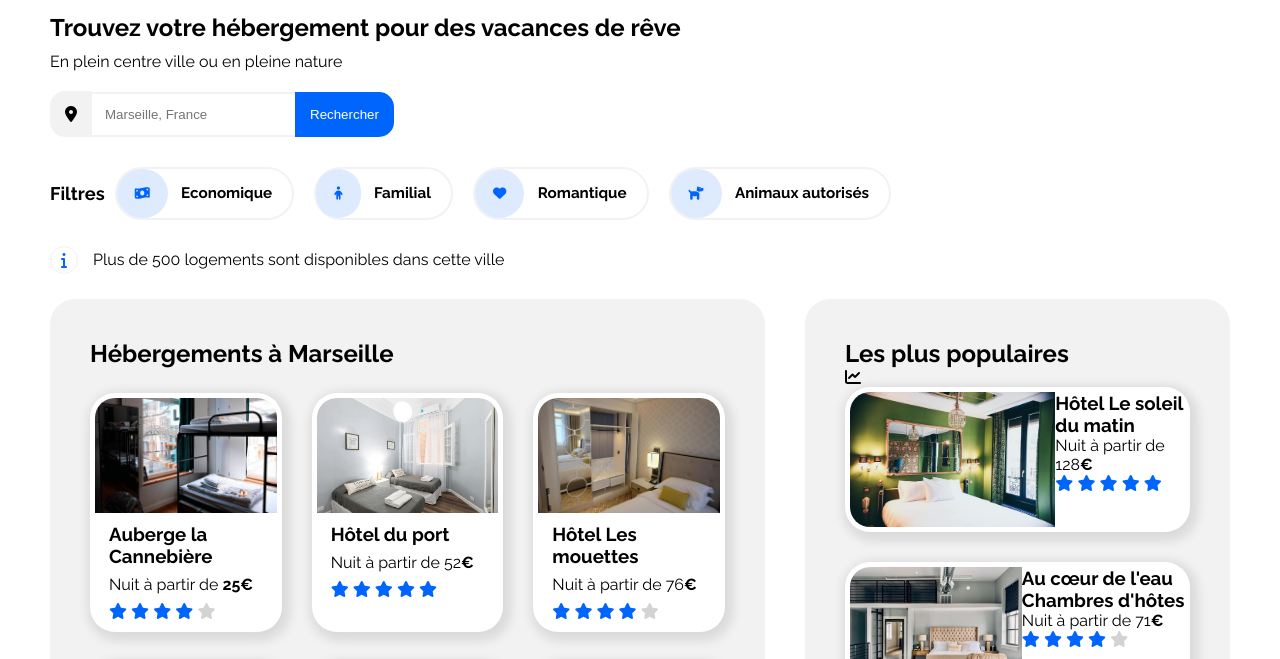
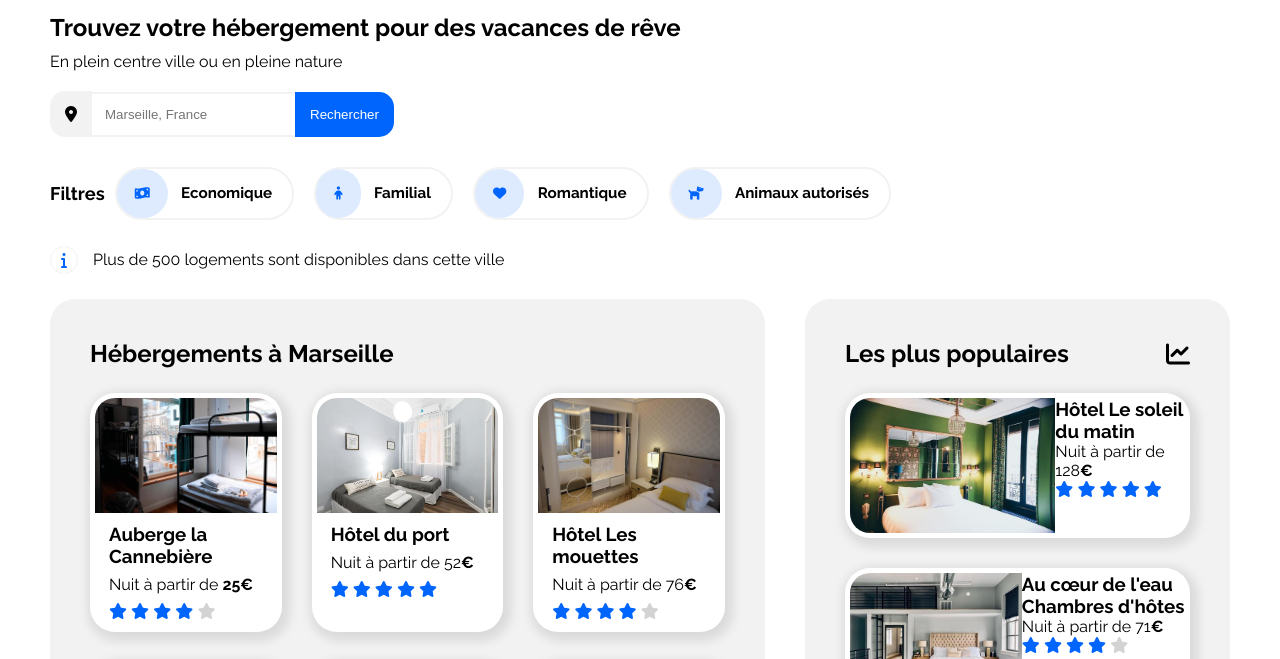
Before and after one commit to badbmo/ChloeRuard_2_30032021, a plain HTML site: page index.html in a window 1280 px wide. Shown: the part 107-766 px from the top of the page. Drawn offline with Linux system fonts and the light colour scheme.

Commit message:
mise en forme titre popular

```diff
--- a/style.css
+++ b/style.css
@@ -330,6 +330,17 @@ aside {
 	color: #000000;
 }
 
+#popular_main_title{
+	display:flex;
+	justify-content: space-between;
+	align-items: center;
+	padding-bottom: 25px;
+}
+
+.fas.fa-chart-line{
+	font-size: 1.5em;
+}
+
 /* --------------------------- Activity -------------------------- */
 
 /* pb à résoudre:
```
